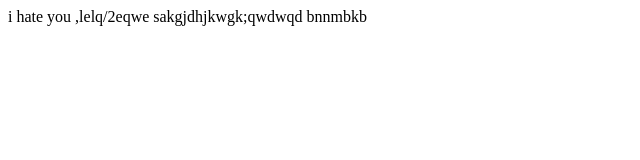
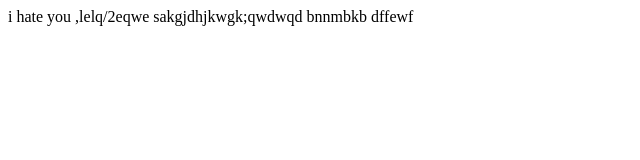
Before and after one commit to severity-codes/vschool2, a plain HTML site: page index.html in a window 1280 px wide. Shown: the full height of the page, 0-640 px from the left. Drawn offline with Linux system fonts and the light colour scheme.

Commit message:
added content

```diff
--- a/index.html
+++ b/index.html
@@ -9,6 +9,6 @@
 <body>
     i hate you ,lelq/2eqwe sakgjdhjkwgk;qwdwqd
     bnnmbkb
-
+    dffewf
 </body>
 </html>
```
